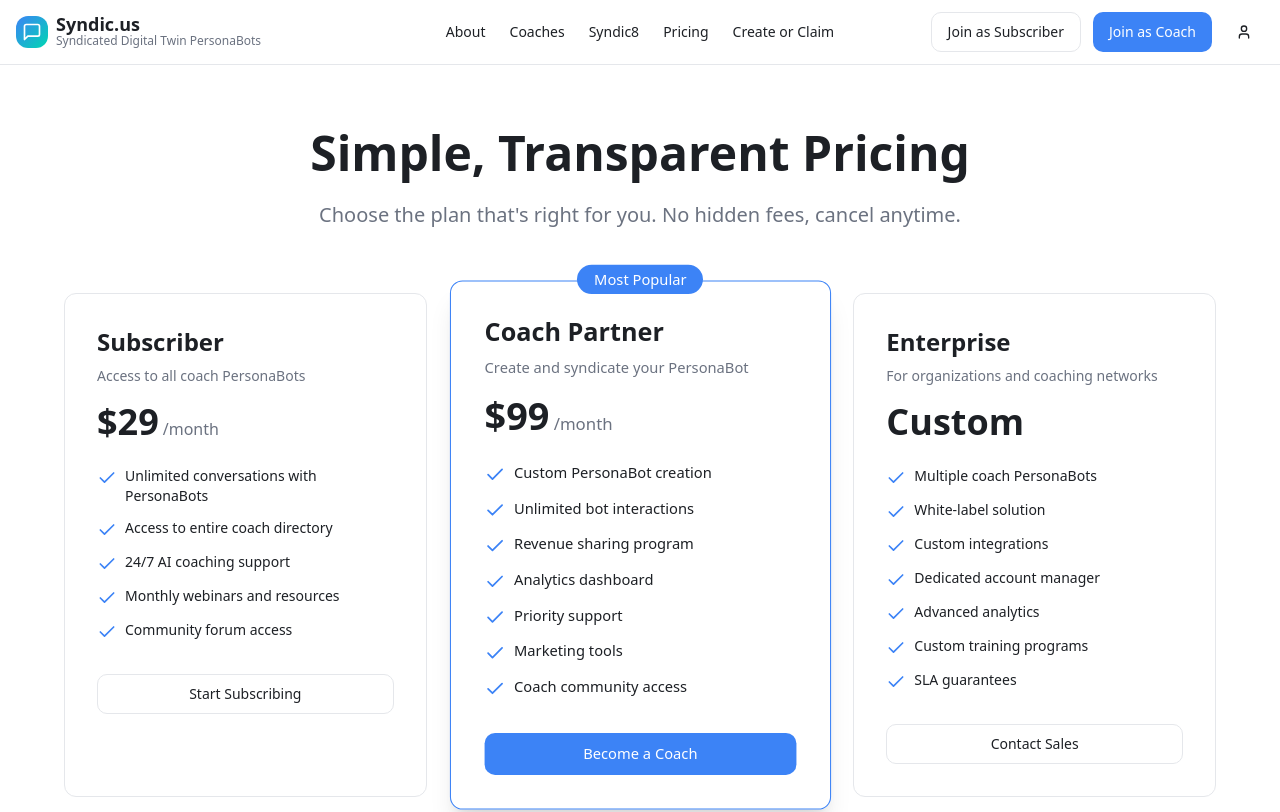
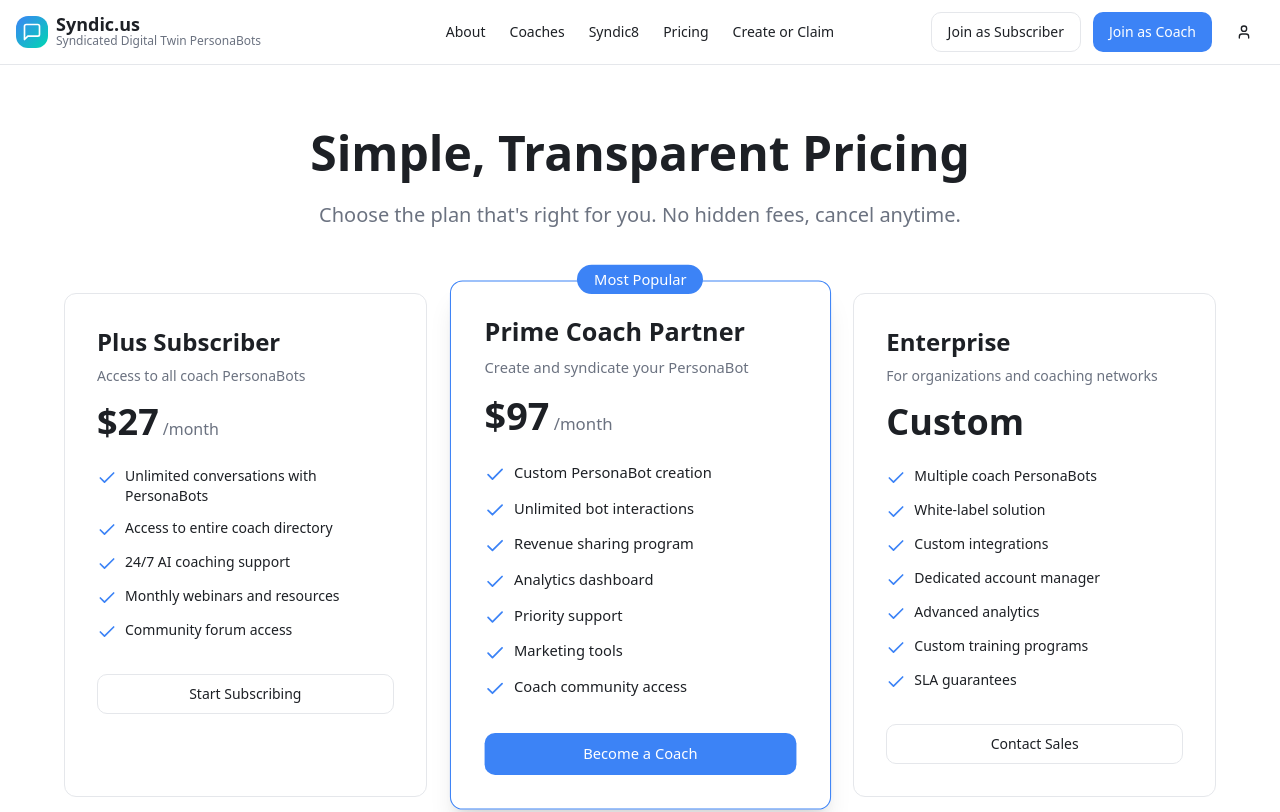
Before and after one commit to MikeOlaski/syndicus, a React (Vite) app: page /pricing in a window 1280 px wide. Shown: the top 812 px of the page. Built offline with nearby package versions, Linux system fonts and the light colour scheme; the HTML template or start-up script is replaced by a standard one.

Commit message:
Update pricing tiers
Update the pricing page to reflect the new tiers: $27 for Plus Subscriber and $97 for Prime Coach Partner.

```diff
--- a/src/pages/Pricing.tsx
+++ b/src/pages/Pricing.tsx
@@ -9,8 +9,8 @@ const Pricing = () => {
 
   const plans = [
     {
-      name: "Subscriber",
-      price: "$29",
+      name: "Plus Subscriber",
+      price: "$27",
       period: "/month",
       description: "Access to all coach PersonaBots",
       features: [
@@ -24,8 +24,8 @@ const Pricing = () => {
       popular: false
     },
     {
-      name: "Coach Partner",
-      price: "$99",
+      name: "Prime Coach Partner",
+      price: "$97",
       period: "/month",
       description: "Create and syndicate your PersonaBot",
       features: [
```
